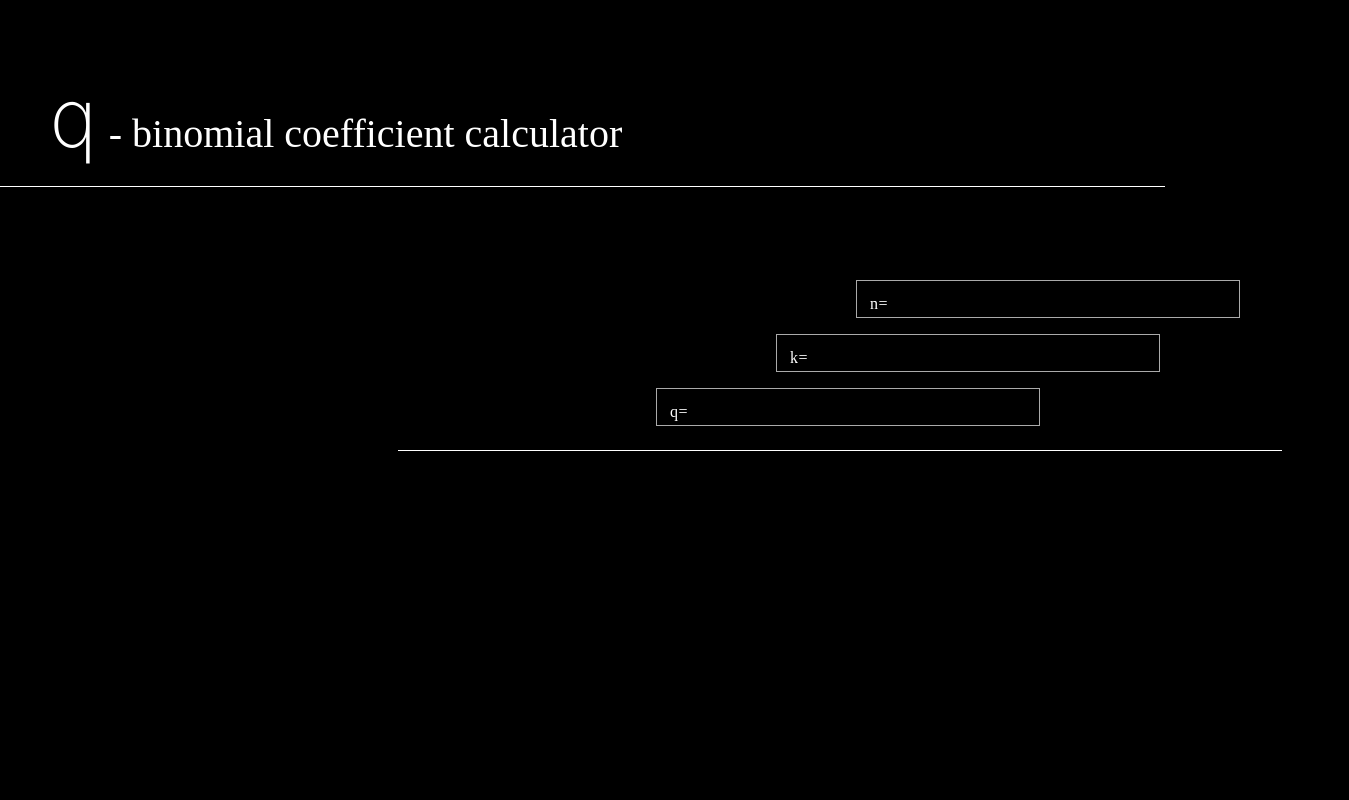
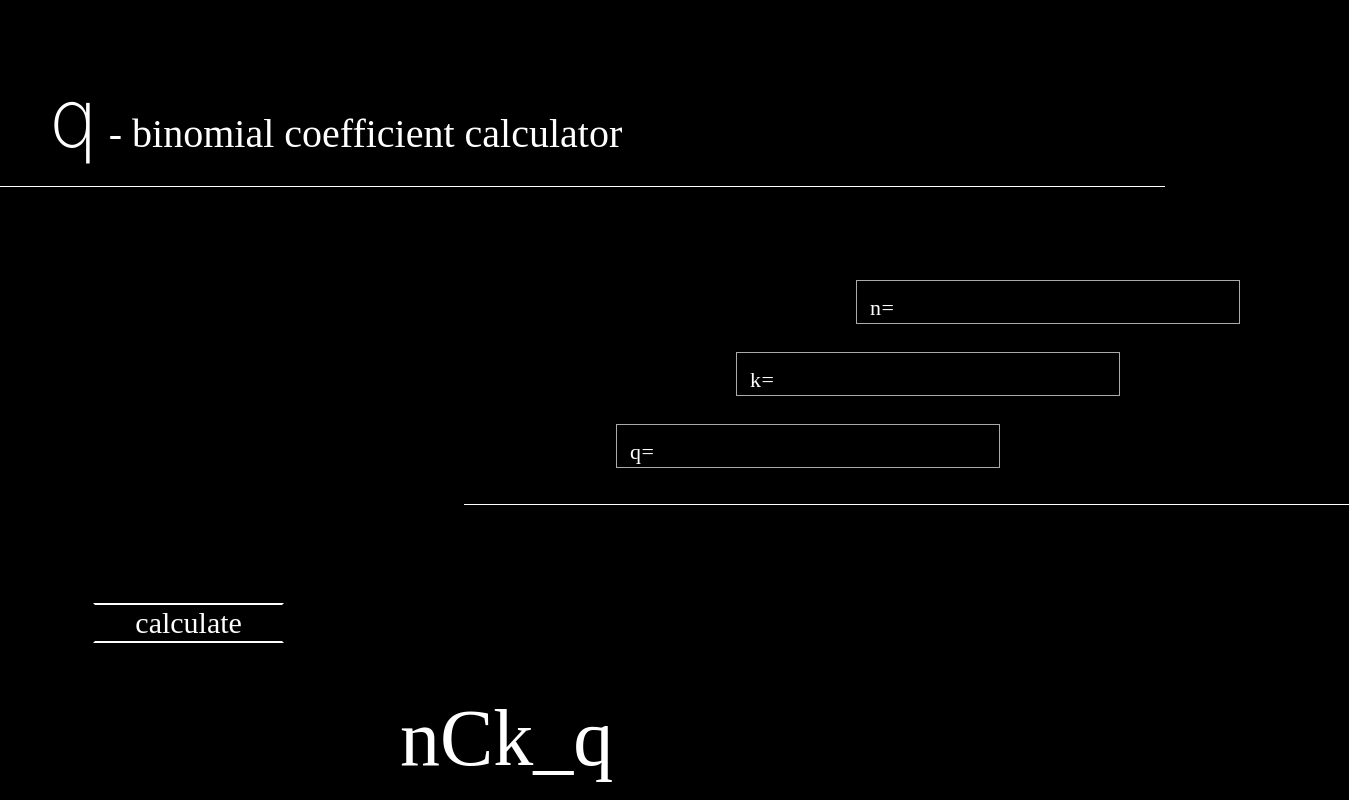
Before and after one commit to yodai49/CPP, a plain HTML site: page index.html in a window 1280 px wide. Shown: the whole page, 1349 px wide, since content can reach past the window. Drawn offline with nearby package versions, Linux system fonts and the light colour scheme.

Commit message:
resultlabel

```diff
--- a/index.html
+++ b/index.html
@@ -6,6 +6,7 @@
         <link rel="stylesheet" href="stylesheet.css">
     </head>
     <body bgcolor = "black", text = "white">
+        <div id="area1">
             <section class="effect-fade">
                 <h1 class="title padding">
                     <div class = "fontchange" style="display: inline-block">q</div>
@@ -13,27 +14,34 @@
                     <hr class="lline"></hr>
                 </h1>
             </section>
-        <section class="effect-fade2">
+            <section class="effect-slide-r">
                 <div class="cp_iptxt cp_iptxt4n">
-                <input class="ef" type="text" placeholder="">
+                    <input class="ef" id="inputn" type="text" placeholder="">
                     <label>n=</label>
                     <span class="focus_line"><i></i></span>
                 </div>
-            <br><br><br>
+                <br><br><br><br>
                 <div class="cp_iptxt cp_iptxt4k">
-                <input class="ef" type="text" placeholder="">
+                    <input class="ef" id="inputk" type="text" placeholder="">
                     <label>k=</label>
                     <span class="focus_line"><i></i></span>
                 </div>
-            <br><br><br>
+                <br><br><br><br>
                 <div class="cp_iptxt cp_iptxt4q">
-                <input class="ef" type="text" placeholder="">
+                    <input class="ef" id="inputq" type="text" placeholder="">
                     <label>q=</label>
                     <span class="focus_line"><i></i></span>
                 </div>
-            <br><br><br>
+                <br><br><br><br>
                 <hr class="rline"></hr>
             </section>
+            <br><br><br><br><br>
+            <button type="button" id="calbutton" class="calbutton effect-slide-l">calculate</button>
+        </div>
+        <br><br><br><br><br>
+        <label id="calresult1" class="resultlabel1">nCk_q</label>
+
+        <script src="http://ajax.googleapis.com/ajax/libs/jquery/1.9.1/jquery.min.js"></script>
         <script type="text/javascript" src="script.js"></script>
     </body>
 </html>
--- a/stylesheet.css
+++ b/stylesheet.css
@@ -23,7 +23,7 @@
     border-top:solid 0.02px;
     position:relative;
     width:70%;
-    right:-150pt;
+    right:-200pt;
 }
 .fontchange{
     font-family:cursive;
@@ -44,21 +44,21 @@
 	width: 30%;
     position:absolute;
     right:0pt;
-    margin:0 90pt 0 0;
+    margin:0 120pt 0 0;
 }
 .cp_iptxt4q {
 	position: relative;
 	width: 30%;
     position:absolute;
     right:0pt;
-    margin:0 180pt 0 0;
+    margin:0 210pt 0 0;
 }
 
 .cp_iptxt input[type='text'] {
-	font: 30px  "Times New Roman", serif;
+	font: 35px  "Times New Roman", serif;
 	box-sizing: border-box;
 	width: 100%;
-	letter-spacing: 1px;
+	letter-spacing: 0px;
 	padding-left: 30pt;
     color:#FFFFFF;
 }
@@ -127,6 +127,7 @@
 	letter-spacing: 0.5px;
 	color: #FFFFFF;
     font-family:"Times New Roman", serif;
+	font-size:22px;
 }
 .ef:focus ~ label,
 .cp_iptxt.ef ~ label {
@@ -154,11 +155,11 @@
     }
 }
 /*右からスライドイン*/
-.effect-fade2 {
-    animation-name: slidein;
+.effect-slide-r {
+    animation-name: slideinr;
     animation-duration: 1.5s;
 }
-@keyframes slidein {
+@keyframes slideinr {
     from {
         transform: translateX(500px);
     }
@@ -166,3 +167,96 @@
         transform: translateX(0);
     }
 }
+/*左からスライドイン*/
+.effect-slide-l{
+    animation-name: slideinl;
+    animation-duration: 1.5s;
+}
+@keyframes slideinl {
+    from {
+        transform: translateX(-500px);
+    }
+    to {
+        transform: translateX(0);
+    }
+}
+/*ボタン*/
+a.btn-border {
+	border-radius: 0;
+  }
+
+  a.btn-border:before,
+  a.btn-border:after {
+	position: absolute;
+
+	width: 100%;
+	height: 2px;
+
+	content: '';
+	-webkit-transition: all .3s;
+	transition: all .3s;
+
+	background: #FFFFFF;
+  }
+
+  a.btn-border:before {
+	top: 0;
+	left: 0;
+  }
+
+  a.btn-border:after {
+	right: 0;
+	bottom: 0;
+  }
+
+  a.btn-border:hover:before,
+  a.btn-border:hover:after {
+	width: 0;
+  }
+
+  *,
+*:before,
+*:after {
+  -webkit-box-sizing: inherit;
+  box-sizing: inherit;
+}
+
+/*計算ボタン*/
+.calbutton{
+	-webkit-appearance: none;
+    -moz-appearance: none;
+	appearance: none;
+	color:#FFFFFF;
+	border:0;
+	border-radius:0;
+	border: 2px solid;
+	background:#000000;
+	border-top-color:#FFFFFF;
+	border-bottom-color:#FFFFFF;
+	border-left-color:#000000;
+	border-right-color:#000000;
+	font-size:30px;
+    font-family:"Times New Roman", serif;
+	padding-left: 30pt;
+	padding-right:30pt;
+	cursor:pointer;
+	position:absolute;
+	left:70pt;
+}
+.calbutton:hover {
+	background-color:#222222;
+	transition:0.3s;
+}
+
+  .calbutton:focus {
+	outline: none;
+	box-shadow: 0 0 0 4px #DDDDDD;
+  }
+
+  .resultlabel1{
+	  font-size:60pt;
+	  opacity:1;
+	  transition:3s;
+	  position:absolute;
+	  right:500pt;
+  }
```
Lines whose indentation alone changed are shown as unchanged.
